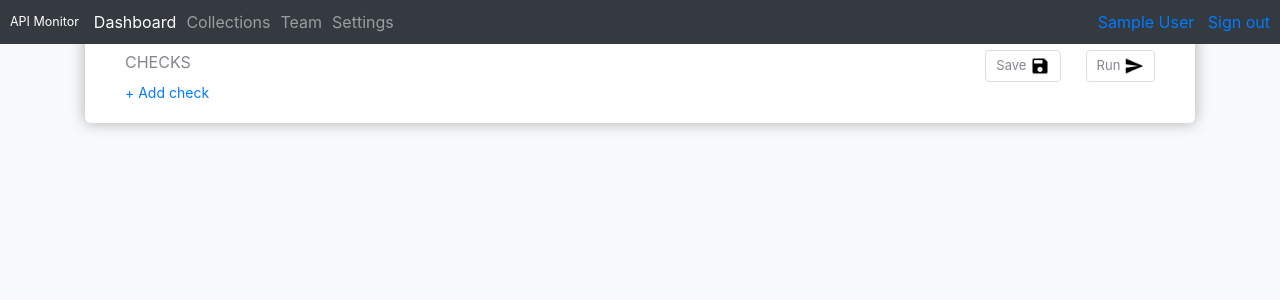
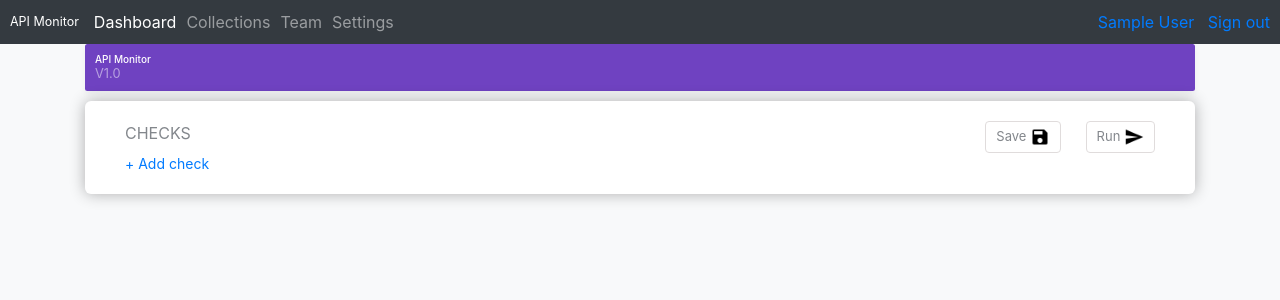
Before and after one commit to Ashaba/API-Monitor, a Flask app: page /dashboard in a window 1280 px wide. Shown: the top 300 px of the page. Run offline with Flask 2, Linux system fonts and the light colour scheme; the visitor is signed in with stand-in values (Sample User, id 1); parts of the project's set-up code (start-up, migrations or seed data) failed here and were passed over; some libraries are stand-ins or nearby versions.

Commit message:
chore(UI): make the UI uniform
- include a purple banner on all the pages
- use a uniform design for all cards
[Delivers #155514520]

```diff
--- a/application/static/css/main.css
+++ b/application/static/css/main.css
@@ -4,6 +4,10 @@
 
 body {
     font-size: 1.6rem;
+}
+
+.container {
+    margin-top: 44px;
 }
 
 /* Login */
@@ -17,10 +21,10 @@ body {
 /* Dashboard */
 
 
-#checks {
+.container-box {
     background: white;
     padding: 2rem;
-    margin: 3rem 0;
+    margin-bottom: 2rem;
     border-radius: 0.6rem;
     box-shadow: 0 0 1.5rem rgba(0,0,0,0.3);
 }
--- a/application/templates/dashboard.html
+++ b/application/templates/dashboard.html
@@ -4,7 +4,13 @@
   {% block body %}
 
   <main role="main" class="container">
-    <div id="checks">
+    <div class="d-flex align-items-center p-3 my-3 text-white-50 bg-purple rounded box-shadow">
+      <div class="lh-100">
+        <h6 class="mb-0 text-white lh-100">API Monitor</h6>
+        <small>V1.0</small>
+      </div>
+    </div>
+    <div id="checks" class="container-box">
       <div class="header">
         <div class="checksTitle">
           <span class="title">CHECKS</span>
--- a/application/templates/team.html
+++ b/application/templates/team.html
@@ -5,11 +5,11 @@
       <div class="d-flex align-items-center p-3 my-3 text-white-50 bg-purple rounded box-shadow">
         <div class="lh-100">
           <h6 class="mb-0 text-white lh-100">API Monitor</h6>
-          <small>V1.0</small>
+          <small>v1.0</small>
         </div>
       </div>
 
-      <div class="my-3 p-3 bg-white rounded box-shadow">
+      <div class="container-box">
           <div class="row">
               <div class="col-sm-8">
 
@@ -27,7 +27,7 @@
           </div>
       </div>
 
-      <div class="my-3 p-3 bg-white rounded box-shadow">
+      <div class="container-box">
         <h6 class="border-bottom border-gray pb-2 mb-0">Requests</h6>
         <div id="requests" class="media text-muted pt-3">
           <div class="media-body pb-3 mb-0 small lh-125 border-bottom border-gray">
```
